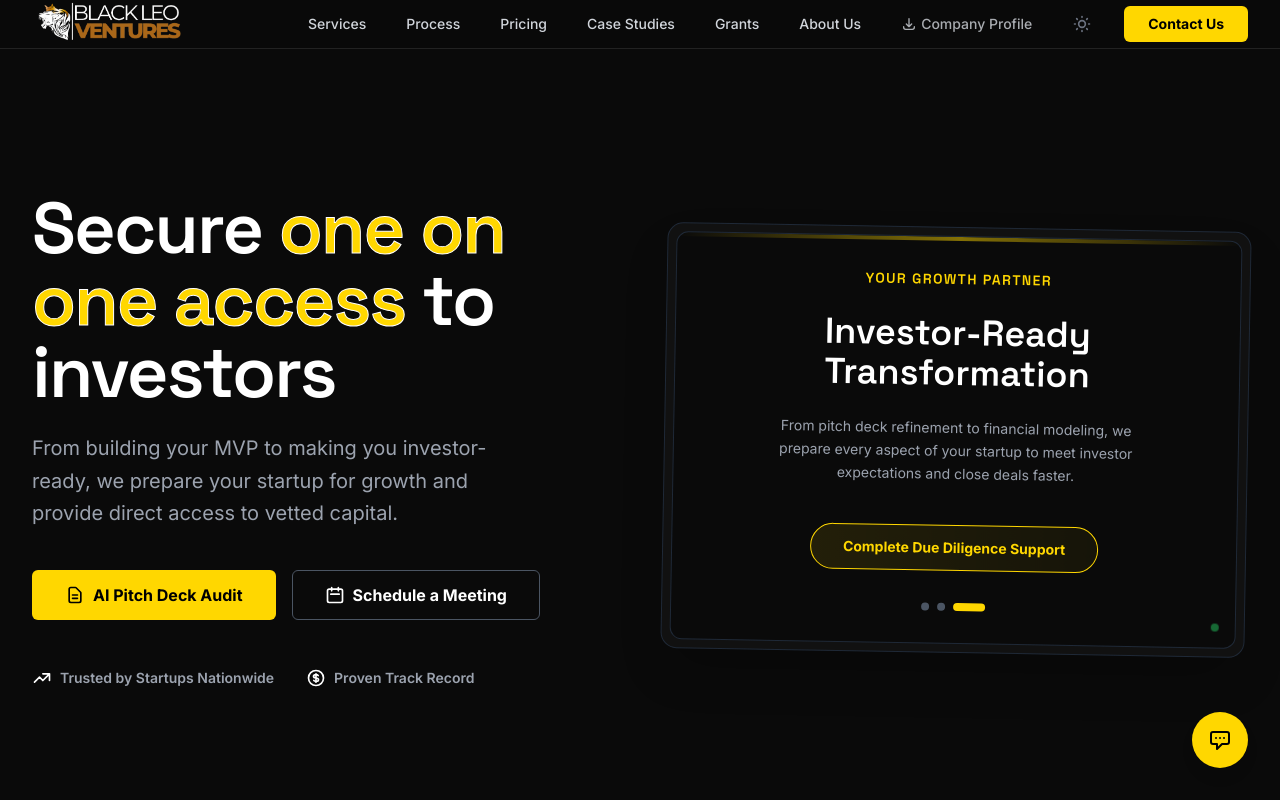
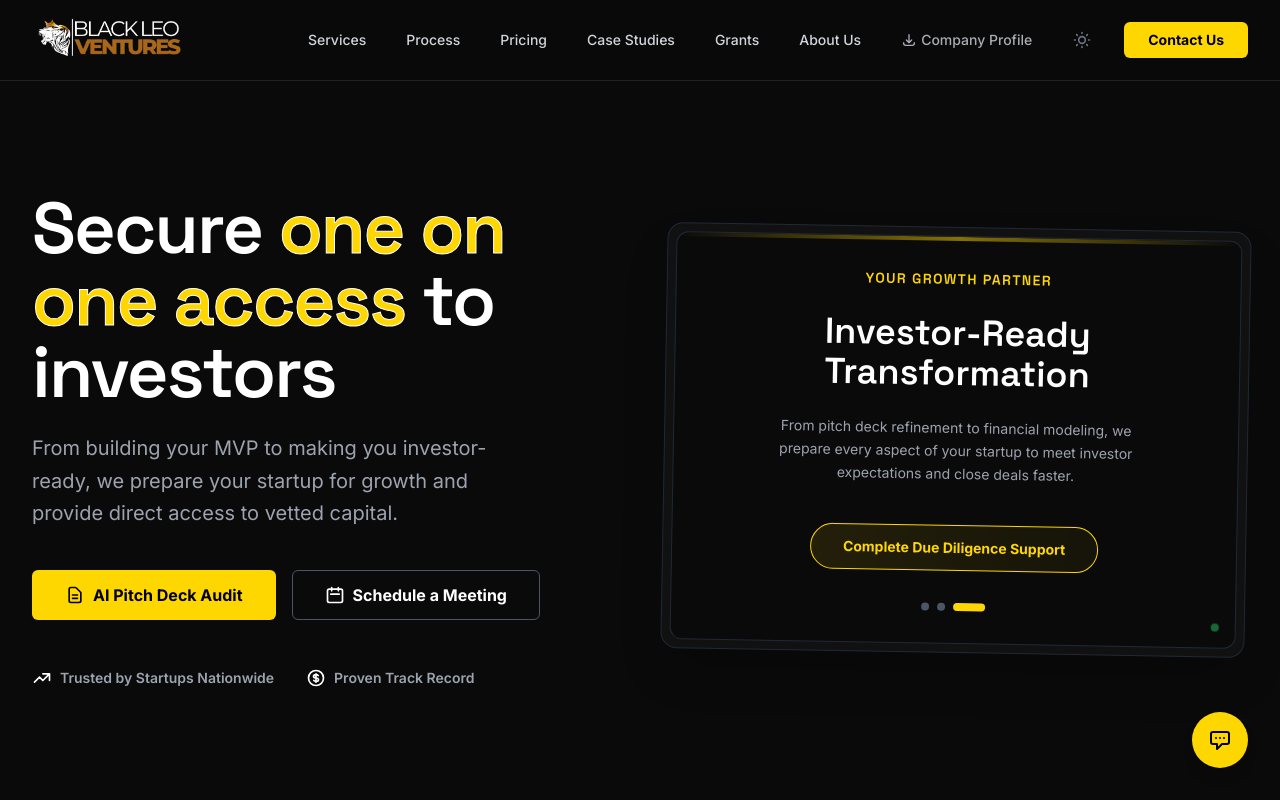
Before and after one commit to mohit-dhiman-cs/Black-Leo-Ventures, a React (Vite) app in the folder client/: page / in a window 1280 px wide. Shown: the top 800 px of the page. Built offline with nearby package versions, Linux system fonts and the light colour scheme.

Commit message:
Increase navbar height

```diff
--- a/client/src/components/Navbar.jsx
+++ b/client/src/components/Navbar.jsx
@@ -33,7 +33,7 @@
     return (
         <>
             <nav className="fixed w-full z-50 bg-white/95 dark:bg-dark-bg/95 backdrop-blur-sm border-b border-gray-100 dark:border-white/10 transition-colors duration-300">
-                <div className="max-w-7xl mx-auto px-4 sm:px-6 lg:px-8">
+                <div className="max-w-7xl mx-auto px-4 sm:px-6 lg:px-8 py-4">
                     <div className="flex items-center justify-between">
                         {/* Logo */}
                         <div className="flex-shrink-0 flex items-center">
```
